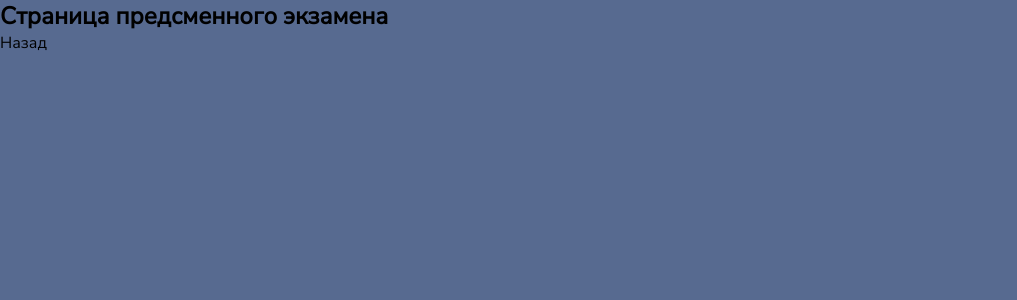
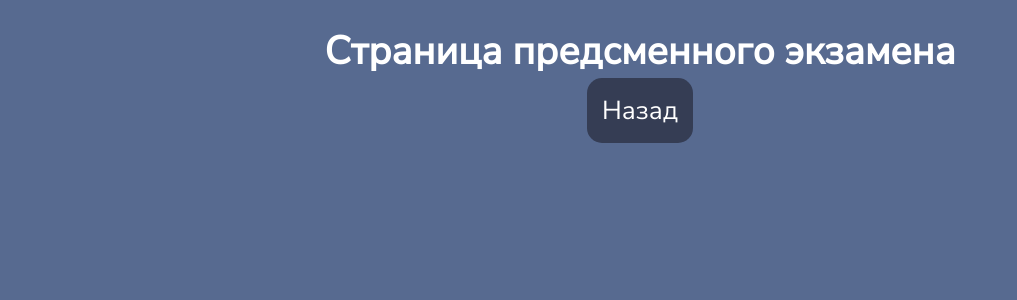
Before and after one commit to AlinaK96/Vue3-Mining, a Vue app: page /exam in a window 1280 px wide. Shown: the top 300 px of the page, without its empty margins (0-1017 px from the left). Built offline with nearby package versions, Linux system fonts and the light colour scheme.

Commit message:
добавление компонента кнопки возврата на 1 страницу назад

```diff
--- a/src/App.vue
+++ b/src/App.vue
@@ -1,8 +1,4 @@
 <template>
-  <!-- <nav>
-    <router-link to="/">Home</router-link> |
-    <router-link to="/about">About</router-link>
-  </nav> -->
   <router-view/>
 </template>
 
--- /dev/null
+++ b/src/components/UI/buttons/BackBtn.vue
@@ -0,0 +1,14 @@
+<template>
+    <button @click="goBack" title="Назад">Назад</button>
+</template>
+
+<script>
+export default{
+    name: 'GoBackBtn',
+    methods: {
+        goBack(){
+            this.$router.go(-1)
+        }
+    },
+}
+</script>
--- a/src/components/UI/cards/JobCard.vue
+++ b/src/components/UI/cards/JobCard.vue
@@ -2,7 +2,8 @@
     <div>
         <div v-for="item in info" :key=item.id>
             {{ item.title }}
-            <a :href=item.link>gdfvgvc</a>
+            <img :src=item.img alt="Упс...">
+            <router-link :to=item.link>hhh</router-link>
         </div>
     </div>
 </template>
@@ -16,13 +17,13 @@ export default {
                 {
                     id:1,
                     title: 'Инструктаж',
-                    img: '',
+                    img: '/instructions.png',
                     link: 'instructions'
                 },
                 {
                     id:2,
                     title: 'Предсменный экзаменатор',
-                    img: '',
+                    img: '/test.png',
                     link: 'exam'
                 },
                 {
--- a/src/styles/base/base.css
+++ b/src/styles/base/base.css
@@ -9,3 +9,20 @@ body {
 .none{
     display: none;
 }
+
+.center{
+    margin-top: 25px;
+    text-align: center;
+    color: white;
+    font-size: 26px;
+}
+
+.center button{
+    padding: 15px;
+    border-radius: 15px;
+    background-color: var(--background-secondary);
+}
+
+.center button:hover{
+    opacity: .7;
+}
--- a/src/views/pages/AccreditPage.vue
+++ b/src/views/pages/AccreditPage.vue
@@ -1,12 +1,16 @@
 <template >
     <div class="center">
         <h2>Страница аттестации</h2>
-        <button>Назад</button>
+        <back-btn />
+
     </div>
 </template>
 
 <script>
+import BackBtn from '../../components/UI/buttons/BackBtn.vue'
 export default{
+    components: { BackBtn },
     name: 'AccreditPage',
+
 }
 </script>
--- a/src/views/pages/ExamPage.vue
+++ b/src/views/pages/ExamPage.vue
@@ -1,7 +1,7 @@
 <template>
     <div class="center">
         <h2>Страница предсменного экзамена</h2>
-        <button>Назад</button>
+        <button @click="goBack">Назад</button>
     </div>
 </template>
 
@@ -9,5 +9,10 @@
 <script>
 export default{
     name: 'ExamPage',
+    methods: {
+        goBack(){
+            this.$router.go(-1)
+        }
+    },
 }
 </script>
--- a/src/views/pages/InstructionPage.vue
+++ b/src/views/pages/InstructionPage.vue
@@ -2,13 +2,16 @@
 <template>
     <div class="center">
         <h2>Страница инструктажа</h2>
-        <button>Назад</button>
+        <back-btn />
     </div>
 </template>
 
 
 <script>
+import BackBtn from '../../components/UI/buttons/BackBtn.vue'
 export default{
+    components: { BackBtn },
     name: 'InstructionPage',
+
 }
 </script>
--- a/src/views/pages/TestPage.vue
+++ b/src/views/pages/TestPage.vue
@@ -2,12 +2,14 @@
 <template>
     <div class="center">
         <h2>Страница выполненных тестов</h2>
-        <button>Назад</button>
+        <back-btn />
     </div>
 </template>
 
 <script>
+import BackBtn from '../../components/UI/buttons/BackBtn.vue'
 export default{
+    components: { BackBtn },
     name: 'TestPage',
 }
 </script>
```
Also changed, not shown: public/instructions.png (added), public/test.png (added).
